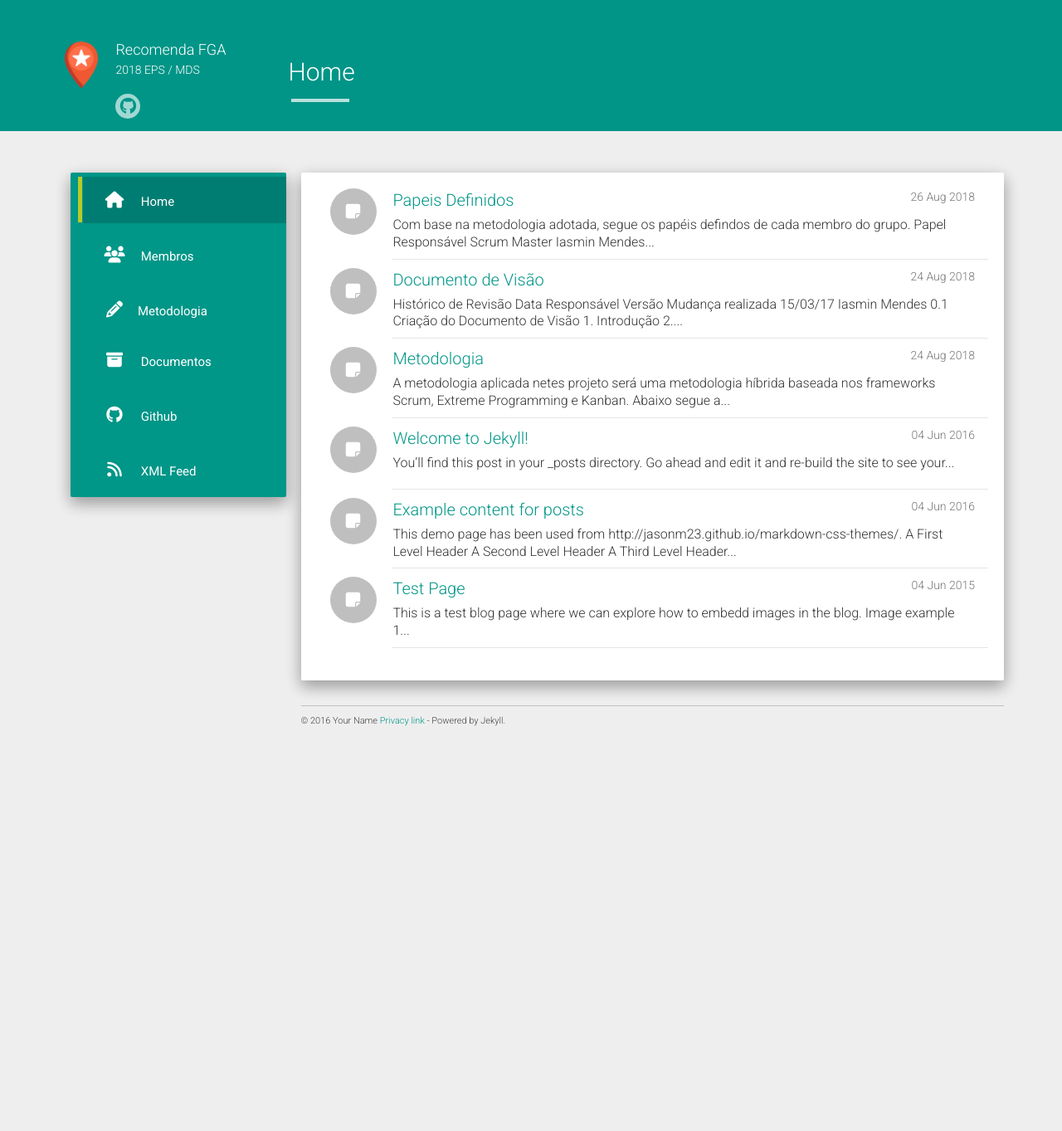
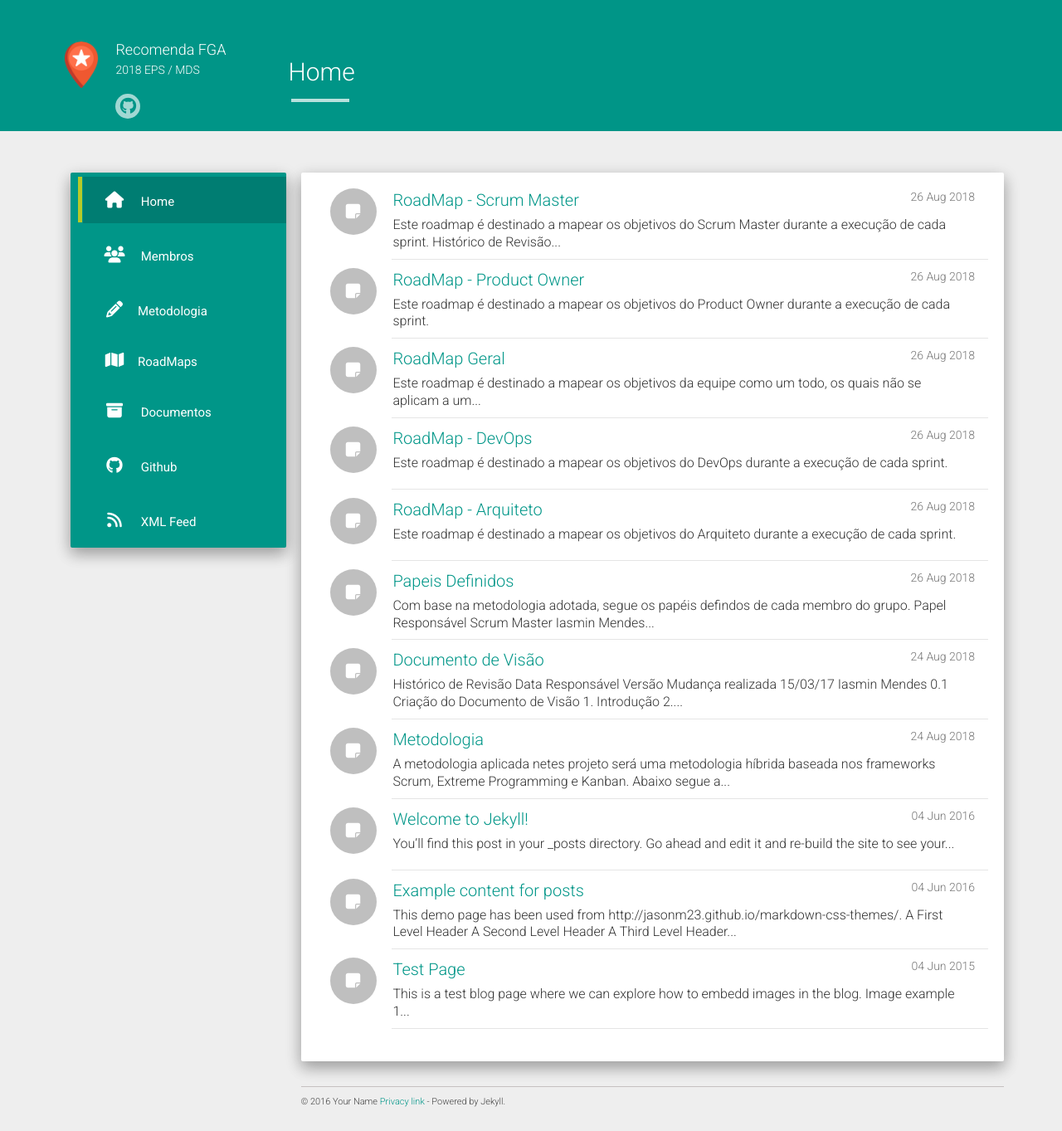
Before and after one commit to fga-eps-mds/2018.2-IndicaAi, a Jekyll site: the page built from docs/index.html, in a window 1280 px wide. Shown: the whole page at 83% size. Built offline with Jekyll 4.4.1, drawn with Linux system fonts in a browser that asks for light colours; nearby versions of some CDN libraries; the list of posts is cut into pages by our own code; before the commit the page ends 904 px from its top, so only the background shows below that.

```diff
--- a/docs/_data/urls.json
+++ b/docs/_data/urls.json
@@ -28,13 +28,45 @@
     ]
   },
   {
+    "text": "RoadMaps",
+    "url": "#",
+    "icon": "fa-map",
+    "urls": [
+        {
+          "text": "Geral",
+          "url": "/roadmaps/2018/08/26/roadmap_geral.html",
+          "icon": "fa-angle-right"
+        },
+        {
+          "text": "Scrum Master",
+          "url": "/roadmaps/2018/08/26/roadmap_scrum_master.html",
+          "icon": "fa-angle-right"
+        },
+        {
+          "text": "Product Owner",
+          "url": "/roadmaps/2018/08/26/roadmap_po.html",
+          "icon": "fa-angle-right"
+        },
+        {
+          "text": "DevOps",
+          "url": "/roadmaps/2018/08/26/roadmap_devops.html",
+          "icon": "fa-angle-right"
+        },
+        {
+          "text": "Arquiteto",
+          "url": "/roadmaps/2018/08/26/roadmap_arquiteto.html",
+          "icon": "fa-angle-right"
+        }
+    ]
+  },
+  {
     "text": "Documentos",
     "url": "/#",
     "icon": "fa-archive"
   },
   {
     "text": "Github",
-    "url": "/#",
+    "url": "https://github.com/fga-eps-mds/RecomendaFGA",
     "icon": "fa-github"
   },
   {
--- /dev/null
+++ b/docs/_posts/2018-08-26-roadmap_arquiteto.md
@@ -0,0 +1,13 @@
+---
+layout: post
+title:  "RoadMap - Arquiteto"
+date:   2018-08-26 13:50:39
+categories: roadmaps
+---
+
+Este _roadmap_ é destinado a mapear os objetivos do Arquiteto durante a execução de cada _sprint_.
+
+---
+
+<div class="mxgraph" style="max-width:100%;border:1px solid transparent;" data-mxgraph="{&quot;highlight&quot;:&quot;#FFFFFF&quot;,&quot;lightbox&quot;:false,&quot;nav&quot;:true,&quot;resize&quot;:true,&quot;toolbar&quot;:&quot;zoom&quot;,&quot;edit&quot;:&quot;_blank&quot;,&quot;url&quot;:&quot;https://drive.google.com/uc?id=16KdE42S3RW6BR_w3bsWsDLD9FvH7PJFa&amp;export=download&quot;}"></div>
+<script type="text/javascript" src="https://www.draw.io/embed2.js?&fetch=https%3A%2F%2Fdrive.google.com%2Fuc%3Fid%3D16KdE42S3RW6BR_w3bsWsDLD9FvH7PJFa%26export%3Ddownload"></script>
--- /dev/null
+++ b/docs/_posts/2018-08-26-roadmap_devops.md
@@ -0,0 +1,13 @@
+---
+layout: post
+title:  "RoadMap - DevOps"
+date:   2018-08-26 13:50:39
+categories: roadmaps
+---
+
+Este _roadmap_ é destinado a mapear os objetivos do DevOps durante a execução de cada _sprint_.
+
+---
+
+<div class="mxgraph" style="max-width:100%;border:1px solid transparent;" data-mxgraph="{&quot;highlight&quot;:&quot;#FFFFFF&quot;,&quot;lightbox&quot;:false,&quot;nav&quot;:true,&quot;resize&quot;:true,&quot;toolbar&quot;:&quot;zoom&quot;,&quot;edit&quot;:&quot;_blank&quot;,&quot;url&quot;:&quot;https://drive.google.com/uc?id=1RKFr-WFX0KAHRXUo1713-Us9ZsPWmR_J&amp;export=download&quot;}"></div>
+<script type="text/javascript" src="https://www.draw.io/embed2.js?&fetch=https%3A%2F%2Fdrive.google.com%2Fuc%3Fid%3D1RKFr-WFX0KAHRXUo1713-Us9ZsPWmR_J%26export%3Ddownload"></script>
--- /dev/null
+++ b/docs/_posts/2018-08-26-roadmap_geral.md
@@ -0,0 +1,22 @@
+---
+layout: post
+title:  "RoadMap Geral"
+date:   2018-08-26 13:50:39
+categories: roadmaps
+---
+
+Este _roadmap_ é destinado a mapear os objetivos da equipe como um todo, os quais não se aplicam a um determinado papel, e os objetivos do time de desenvolvimento em cada uma das _sprints_ do projeto.
+
+---
+
+<div class="mxgraph" style="max-width:100%;border:1px solid transparent;" data-mxgraph="{&quot;highlight&quot;:&quot;#0000ff&quot;,&quot;lightbox&quot;:false,&quot;nav&quot;:true,&quot;resize&quot;:true,&quot;toolbar&quot;:&quot;zoom&quot;,&quot;edit&quot;:&quot;_blank&quot;,&quot;url&quot;:&quot;https://drive.google.com/uc?id=1OmGJhQZDaV5gHGcBysdrPLzJb-ZRW9kT&amp;export=download&quot;}"></div>
+<script type="text/javascript" src="https://www.draw.io/embed2.js?&fetch=https%3A%2F%2Fdrive.google.com%2Fuc%3Fid%3D1OmGJhQZDaV5gHGcBysdrPLzJb-ZRW9kT%26export%3Ddownload"></script>
+---
+
+## Histórico de Revisão
+
+| Data | Responsável | Versão | Mudança realizada |
+| --- | --- | --- | --- |
+| **15/03/17** | Iasmin Mendes | 0.1  | Criação do Documento de Visão |
+
+-----
--- /dev/null
+++ b/docs/_posts/2018-08-26-roadmap_po.md
@@ -0,0 +1,13 @@
+---
+layout: post
+title:  "RoadMap - Product Owner"
+date:   2018-08-26 13:50:39
+categories: roadmaps
+---
+
+Este _roadmap_ é destinado a mapear os objetivos do _Product Owner_ durante a execução de cada _sprint_.
+
+---
+
+<div class="mxgraph" style="max-width:100%;border:1px solid transparent;" data-mxgraph="{&quot;highlight&quot;:&quot;#FFFFFF&quot;,&quot;lightbox&quot;:false,&quot;nav&quot;:true,&quot;resize&quot;:true,&quot;toolbar&quot;:&quot;zoom&quot;,&quot;edit&quot;:&quot;_blank&quot;,&quot;url&quot;:&quot;https://drive.google.com/uc?id=1BsP0zhakAAaBjDevCoqk0jwmEdkzLsmZ&amp;export=download&quot;}"></div>
+<script type="text/javascript" src="https://www.draw.io/embed2.js?&fetch=https%3A%2F%2Fdrive.google.com%2Fuc%3Fid%3D1BsP0zhakAAaBjDevCoqk0jwmEdkzLsmZ%26export%3Ddownload"></script>
--- /dev/null
+++ b/docs/_posts/2018-08-26-roadmap_scrum_master.md
@@ -0,0 +1,22 @@
+---
+layout: post
+title:  "RoadMap - Scrum Master"
+date:   2018-08-26 13:50:39
+categories: roadmaps
+---
+
+Este _roadmap_ é destinado a mapear os objetivos do _Scrum Master_ durante a execução de cada _sprint_.
+
+---
+
+<div class="mxgraph" style="max-width:100%;border:1px solid transparent;" data-mxgraph="{&quot;highlight&quot;:&quot;#000000&quot;,&quot;target&quot;:&quot;self&quot;,&quot;nav&quot;:true,&quot;resize&quot;:true,&quot;toolbar&quot;:&quot;zoom layers lightbox&quot;,&quot;edit&quot;:&quot;_blank&quot;,&quot;url&quot;:&quot;https://drive.google.com/uc?id=1GE05STmUx6M-RCwxHrYZGYK3MaPyeW8v&amp;export=download&quot;}"></div>
+<script type="text/javascript" src="https://www.draw.io/embed2.js?&fetch=https%3A%2F%2Fdrive.google.com%2Fuc%3Fid%3D1GE05STmUx6M-RCwxHrYZGYK3MaPyeW8v%26export%3Ddownload"></script>
+---
+
+## Histórico de Revisão
+
+| Data | Responsável | Versão | Mudança realizada |
+| --- | --- | --- | --- |
+| **15/03/17** | Iasmin Mendes | 0.1  | Criação do Documento de Visão |
+
+-----
```
